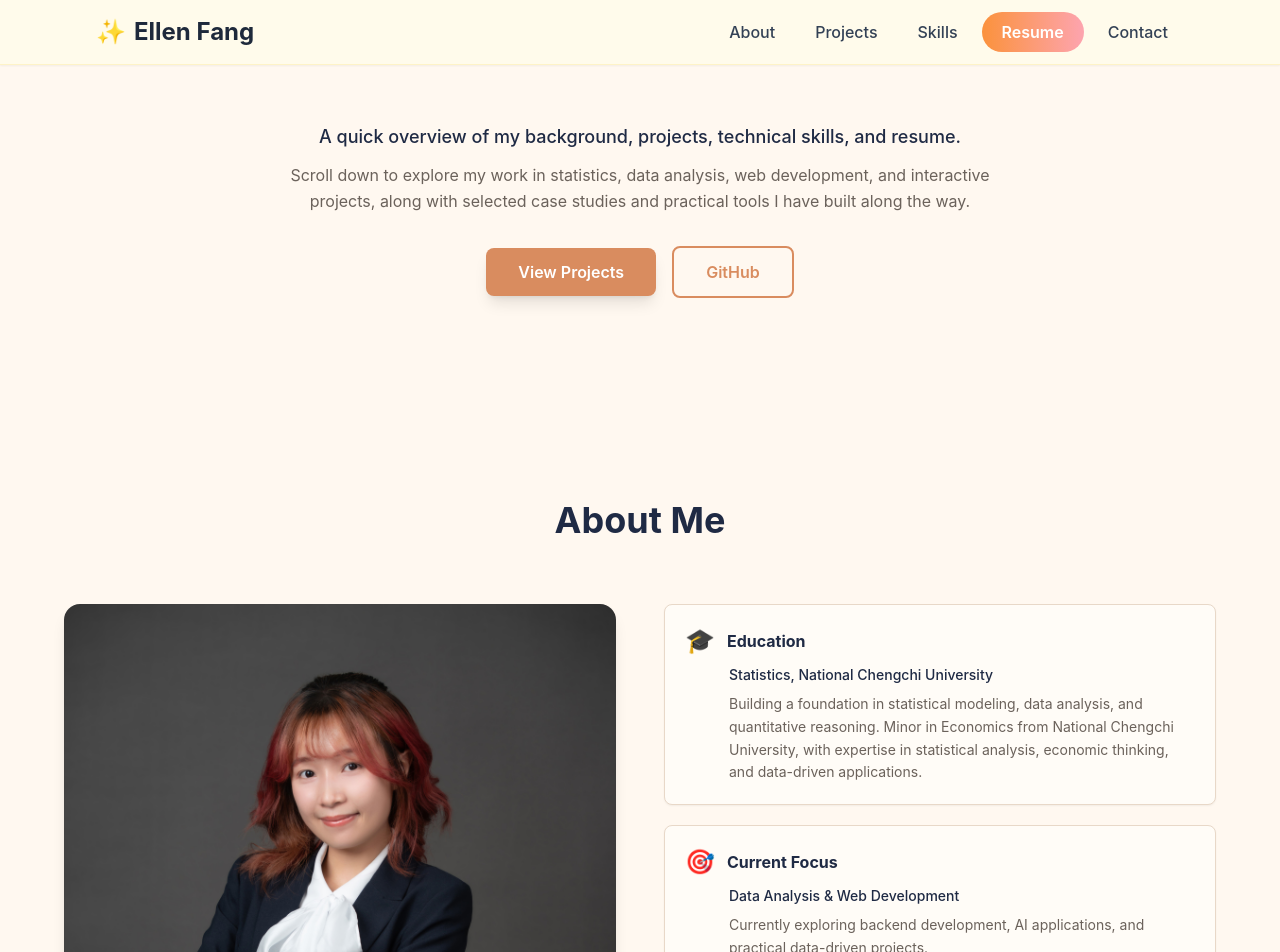
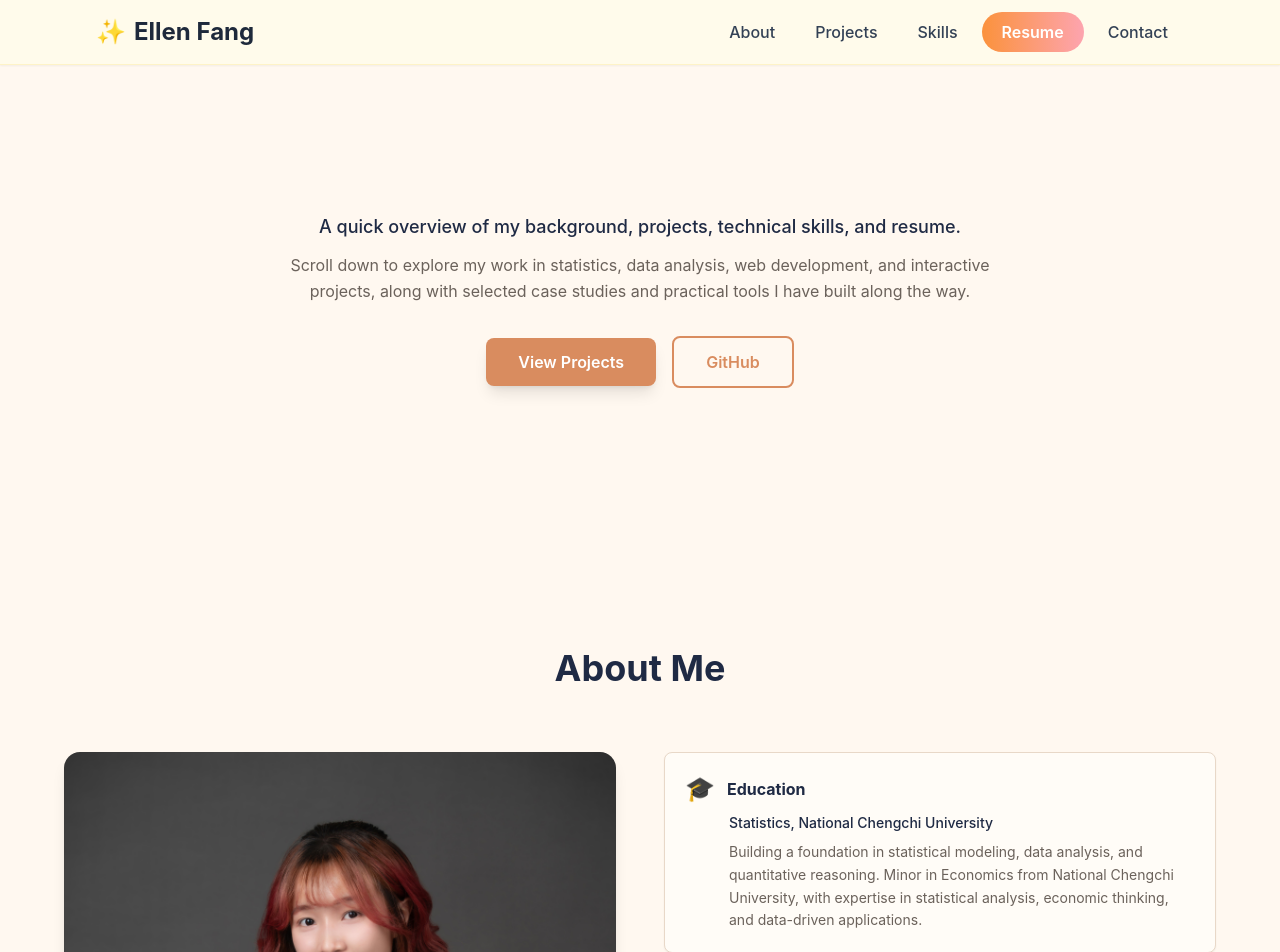
Before and after one commit to Ellen-Fang/ellen-fang-portfolio, a React (Vite) app: page / in a window 1280 px wide. Shown: the top 952 px of the page. Built offline with nearby package versions, Linux system fonts and the light colour scheme.

Commit message:
Fix hero section centering - improve vertical alignment and spacing

```diff
--- a/src/components/About.jsx
+++ b/src/components/About.jsx
@@ -23,7 +23,7 @@ function About() {
   ]
 
   return (
-    <section id="about" className="py-20 px-4" style={{backgroundColor: '#FFF8F0'}}>
+    <section id="about" className="pt-12 pb-20 px-4" style={{backgroundColor: '#FFF8F0'}}>
       <div className="max-w-6xl mx-auto">
         <h2 className="text-4xl font-bold mb-16 text-center" style={{color: '#1F2A44'}}>About Me</h2>
 
--- a/src/index.css
+++ b/src/index.css
@@ -61,10 +61,10 @@ html {
 
 /* Hero Section Vertical Centering */
 .hero-section {
-  min-height: 420px;
+  min-height: calc(100vh - 200px);
   display: flex;
   flex-direction: column;
   justify-content: center;
   align-items: center;
-  padding: 48px 24px;
+  padding: 0 24px;
 }
```
